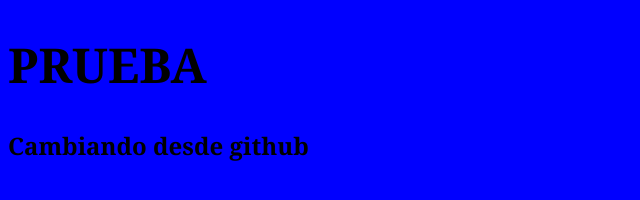
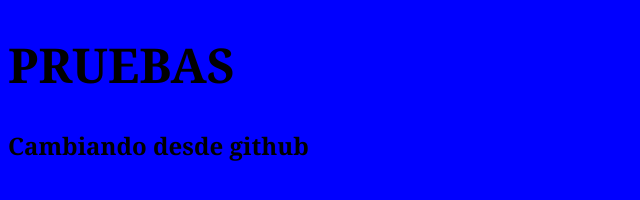
Before and after one commit to Fherxxi/Prueba, a plain HTML site: page index.html in a window 1280 px wide. Shown: the full height of the page, 0-640 px from the left. Drawn offline with Linux system fonts and the light colour scheme.

Commit message:
Update index.html

```diff
--- a/index.html
+++ b/index.html
@@ -7,7 +7,7 @@
 </head>
 
 <body>
-	<h1>PRUEBA</h1>
+	<h1>PRUEBAS</h1>
 	<p>Cambiando desde github</p>
 </body>
 </html>
```
